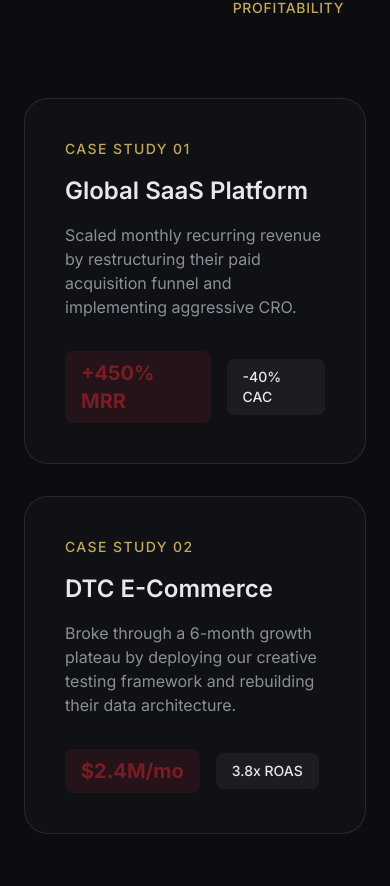
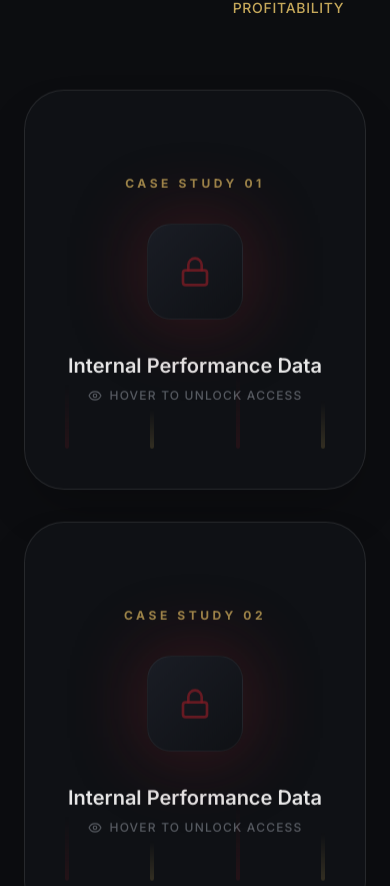
Before and after one commit to nikmartinez007-web/apex-labs, a React (Vite) app: page / in a window 390 px wide. Shown: the part 4312-5198 px from the top of the page. Built offline with nearby package versions, Linux system fonts and the light colour scheme.

Commit message:
feat: implement 3D flipping case study cards with mobile support and clean spring animations

```diff
--- a/src/App.tsx
+++ b/src/App.tsx
@@ -7,8 +7,108 @@ import {
   Target,
   Zap,
   BarChart3,
-  CheckCircle2
+  CheckCircle2,
+  Lock,
+  Eye
 } from 'lucide-react';
+
+function CaseStudyCard({ number, title, description, metrics }: {
+  number: string,
+  title: string,
+  description: string,
+  metrics: { value: string, label: string, isPrimary?: boolean }[]
+}) {
+  const [isFlipped, setIsFlipped] = useState(false);
+
+  return (
+    <div
+      className="group h-[400px] w-full [perspective:2000px] relative cursor-pointer"
+      onMouseEnter={() => setIsFlipped(true)}
+      onMouseLeave={() => setIsFlipped(false)}
+      onClick={() => setIsFlipped(!isFlipped)}
+    >
+      <motion.div
+        className="w-full h-full"
+        animate={{
+          y: [0, -10, 0],
+        }}
+        transition={{
+          duration: 5,
+          repeat: Infinity,
+          ease: "easeInOut",
+        }}
+      >
+        <motion.div
+          className="relative w-full h-full preserve-3d"
+          style={{ willChange: 'transform' }}
+          animate={{ rotateY: isFlipped ? 180 : 0 }}
+          transition={{
+            type: "spring",
+            stiffness: 80,
+            damping: 20,
+            mass: 1
+          }}
+        >
+          {/* Front Face (Hidden State) */}
+          <div className="absolute inset-0 backface-hidden bg-[#0F1115] border border-white/10 p-10 rounded-[2.5rem] flex flex-col items-center justify-center text-center overflow-hidden shadow-2xl">
+            {/* Shine effect on front */}
+            <div className="pointer-events-none absolute inset-0 opacity-40">
+              <div className={`absolute -inset-y-16 -left-1/2 w-1/3 bg-gradient-to-r from-transparent via-white/10 to-transparent -skew-x-12 transform transition-transform duration-1000 ease-in-out ${isFlipped ? 'translate-x-[400%]' : '-translate-x-full'}`}></div>
+            </div>
+
+
+            <div className="font-bold text-xs text-[#C6A85A] mb-8 uppercase tracking-[0.3em] opacity-80">{number}</div>
+
+            <div className="relative mb-8">
+              <div className="absolute inset-0 bg-[#7A1C24] blur-[40px] opacity-20 animate-pulse"></div>
+              <div className="w-24 h-24 rounded-3xl bg-gradient-to-br from-[#1A1D25] to-[#0F1115] border border-white/5 flex items-center justify-center relative z-10">
+                <Lock size={32} className="text-[#7A1C24]/80" />
+              </div>
+            </div>
+
+            <h3 className="font-semibold text-xl text-[#E8E8E8] mb-2">Internal Performance Data</h3>
+            <p className="font-medium text-xs text-[#8A8F98] uppercase tracking-widest flex items-center gap-2 opacity-60">
+              <Eye size={14} /> Hover to unlock access
+            </p>
+
+            <div className="absolute bottom-10 left-10 right-10 flex justify-between items-end opacity-20">
+              <div className="h-16 w-1 bg-gradient-to-t from-[#7A1C24] to-transparent rounded-full"></div>
+              <div className="h-10 w-1 bg-gradient-to-t from-[#C6A85A] to-transparent rounded-full"></div>
+              <div className="h-20 w-1 bg-gradient-to-t from-[#7A1C24] to-transparent rounded-full"></div>
+              <div className="h-12 w-1 bg-gradient-to-t from-[#C6A85A] to-transparent rounded-full"></div>
+            </div>
+          </div>
+
+          {/* Back Face (Actual Content) */}
+          <div className="absolute inset-0 backface-hidden [transform:rotateY(180deg)] bg-gradient-to-br from-[#12141A] to-[#0F1115] border border-[#7A1C24]/30 p-10 rounded-[2.5rem] flex flex-col justify-center overflow-hidden shadow-[0_0_50px_rgba(122,28,36,0.2)]">
+            {/* Shine effect on back */}
+            <div className="pointer-events-none absolute inset-0 opacity-100">
+              <div className={`absolute -inset-y-16 -left-1/2 w-1/3 bg-gradient-to-r from-transparent via-white/[0.08] to-transparent -skew-x-12 transform transition-transform duration-1000 ease-in-out ${isFlipped ? 'translate-x-[400%]' : '-translate-x-full'}`}></div>
+            </div>
+
+
+            <div className="font-bold text-xs text-[#C6A85A] mb-4 uppercase tracking-[0.3em]">{number}</div>
+            <h3 className="font-bold text-3xl mb-4 text-white leading-tight">{title}</h3>
+            <p className="font-normal text-[#8A8F98] mb-10 leading-relaxed text-lg">{description}</p>
+
+            <div className="flex flex-wrap items-center gap-4 mt-auto">
+              {metrics.map((m, i) => (
+                <div
+                  key={i}
+                  className={`${m.isPrimary ? 'bg-[#7A1C24]/20 border border-[#7A1C24]/30' : 'bg-white/5 border border-white/5'} px-6 py-4 rounded-2xl flex flex-col gap-1`}
+                >
+                  <span className={`font-bold ${m.isPrimary ? 'text-2xl text-[#E8E8E8]' : 'text-xl text-[#E8E8E8]'}`}>{m.value}</span>
+                  <span className="text-[10px] uppercase tracking-[0.15em] text-[#C6A85A] font-semibold">{m.label}</span>
+                </div>
+              ))}
+            </div>
+          </div>
+        </motion.div>
+      </motion.div>
+    </div>
+  );
+}
+
 
 export default function App() {
   const [isSubmitting, setIsSubmitting] = useState(false);
@@ -383,31 +483,26 @@ export default function App() {
               </div>
 
               <div className="grid md:grid-cols-2 gap-8">
-                <div className="bg-[#0F1115] border border-white/10 p-10 rounded-3xl relative overflow-hidden group">
-                  <div className="pointer-events-none absolute inset-0 opacity-0 group-hover:opacity-100 transition-opacity duration-500">
-                    <div className="absolute -inset-y-16 -left-1/2 w-1/3 bg-gradient-to-r from-transparent via-white/12 to-transparent -skew-x-12 transform -translate-x-full group-hover:translate-x-[260%] transition-transform duration-700"></div>
-                  </div>
-                  <div className="font-medium text-sm text-[#C6A85A] mb-4 uppercase tracking-widest">Case Study 01</div>
-                  <h3 className="font-semibold text-2xl mb-4">Global SaaS Platform</h3>
-                  <p className="font-normal text-[#8A8F98] mb-8">Scaled monthly recurring revenue by restructuring their paid acquisition funnel and implementing aggressive CRO.</p>
-                  <div className="flex items-center gap-4">
-                    <div className="bg-[#7A1C24]/20 text-[#7A1C24] px-4 py-2 rounded-lg font-bold text-xl">+450% MRR</div>
-                    <div className="bg-white/5 text-[#E8E8E8] px-4 py-2 rounded-lg font-medium text-sm">-40% CAC</div>
-                  </div>
-                </div>
-                <div className="bg-[#0F1115] border border-white/10 p-10 rounded-3xl relative overflow-hidden group">
-                  <div className="pointer-events-none absolute inset-0 opacity-0 group-hover:opacity-100 transition-opacity duration-500">
-                    <div className="absolute -inset-y-16 -left-1/2 w-1/3 bg-gradient-to-r from-transparent via-white/12 to-transparent -skew-x-12 transform -translate-x-full group-hover:translate-x-[260%] transition-transform duration-700"></div>
-                  </div>
-                  <div className="font-medium text-sm text-[#C6A85A] mb-4 uppercase tracking-widest">Case Study 02</div>
-                  <h3 className="font-semibold text-2xl mb-4">DTC E-Commerce</h3>
-                  <p className="font-normal text-[#8A8F98] mb-8">Broke through a 6-month growth plateau by deploying our creative testing framework and rebuilding their data architecture.</p>
-                  <div className="flex items-center gap-4">
-                    <div className="bg-[#7A1C24]/20 text-[#7A1C24] px-4 py-2 rounded-lg font-bold text-xl">$2.4M/mo</div>
-                    <div className="bg-white/5 text-[#E8E8E8] px-4 py-2 rounded-lg font-medium text-sm">3.8x ROAS</div>
-                  </div>
-                </div>
+                <CaseStudyCard
+                  number="Case Study 01"
+                  title="Global SaaS Platform"
+                  description="Scaled monthly recurring revenue by restructuring their paid acquisition funnel and implementing aggressive CRO."
+                  metrics={[
+                    { value: "+450% MRR", label: "Growth", isPrimary: true },
+                    { value: "-40% CAC", label: "Efficiency" }
+                  ]}
+                />
+                <CaseStudyCard
+                  number="Case Study 02"
+                  title="DTC E-Commerce"
+                  description="Broke through a 6-month growth plateau by deploying our creative testing framework and rebuilding their data architecture."
+                  metrics={[
+                    { value: "$2.4M/mo", label: "Revenue", isPrimary: true },
+                    { value: "3.8x ROAS", label: "Ad Spend" }
+                  ]}
+                />
               </div>
+
             </div>
           </section>
 
--- a/src/index.css
+++ b/src/index.css
@@ -31,3 +31,13 @@ body {
 ::-webkit-scrollbar-thumb:hover {
   background: #7A1C24;
 }
+
+/* 3D Flip Helpers */
+.backface-hidden {
+  -webkit-backface-visibility: hidden;
+  backface-visibility: hidden;
+}
+
+.preserve-3d {
+  transform-style: preserve-3d;
+}
```
